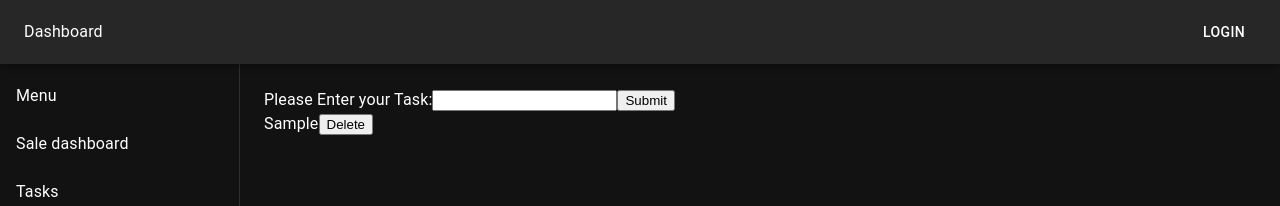
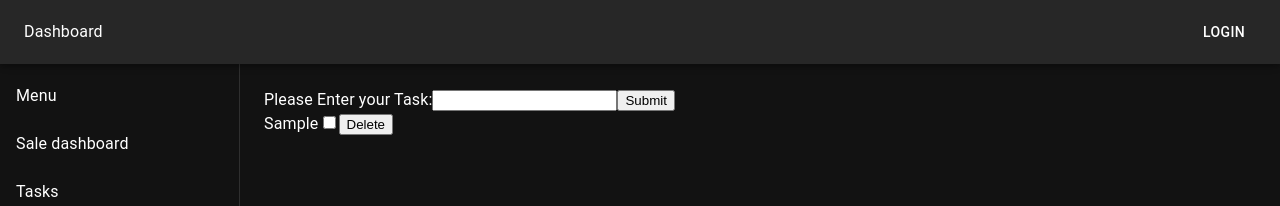
Before and after one commit to mohammadhoseinbaba/Dashboard, a React (Vite) app: page /Tasks in a window 1280 px wide. Both pictures are taken after typing "Sample" into the empty fields and a click on the button "Submit". Shown: the top 206 px of the page. Built offline with nearby package versions, Linux system fonts and the light colour scheme; some icons are missing.

Commit message:
adding the toggle for checking the task and adding delete with id

```diff
--- a/src/pages/TaskPage.tsx
+++ b/src/pages/TaskPage.tsx
@@ -36,10 +36,21 @@
         setValue('')
     }
 
+
+    const toggleDone = (id: number) => {
+        setTasks((prev) =>
+            prev.map((t) => t.id === id ? { ...t, done: !t.done } : t))
+    }
+
+    const handleDelete = (id: number) => {
+        setTasks((prev) => prev.filter((t) => t.id !== id))
+    }
+
     const renderedTask = tasks.map((item) => (
         <div key={item.id}>
             <span>{item.title}</span>
-            <button>Delete</button>
+            <input type="checkbox" checked={item.done} onChange={() => toggleDone(item.id)} />
+            <button onClick={() => handleDelete(item.id)}>Delete</button>
         </div>
     ))
 
```
